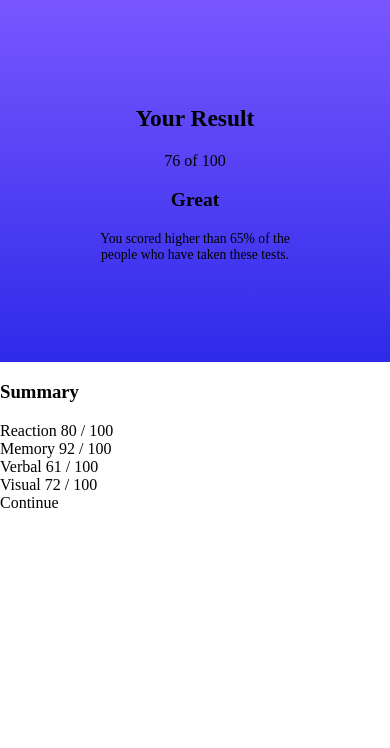
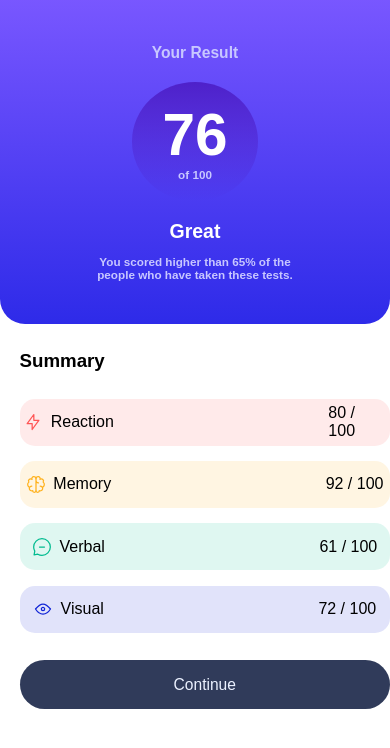
Before and after one commit to DominikSubocz/Result_Summary_Component-Challange, a plain HTML site: page index.html in a window 390 px wide. Drawn offline with Linux system fonts and the light colour scheme.

Commit message:
First Mobile Breakpoint finished
This time I'm starting from mobile

```diff
--- a/index.html
+++ b/index.html
@@ -23,8 +23,10 @@
         <div class="card results-card">
           <h2>Your Result</h2>
           <div class="score-card">
-            76
-            of 100
+            <div class="score">
+              76
+              of 100
+            </div>
           </div>
           <h3>Great</h3>
           <p>You scored higher than 65% of the people who have taken these tests.</p>
@@ -33,22 +35,27 @@
         <div class="card summary-card">
           <h3>Summary</h3>
           <div class="item item-reaction">
-            Reaction
-            80 / 100
+            <img class="icon icon-reaction" alt="Red lightning bolt icon" src="assets/images/icon-reaction.svg">
+
+            <span>Reaction</span>
+              80 / 100
           </div>
           <div class="item item-memory">
-            Memory
+          <img class="icon icon-memory" alt="Yellow brain icon " src="assets/images/icon-memory.svg">
+            <span>Memory</span>
             92 / 100
           </div>
           <div class="item item-verbal">
-            Verbal
+            <img class="icon icon-verbal" alt="Green speech bubble icon " src="assets/images/icon-verbal.svg">
+            <span>Verbal</span>
             61 / 100
           </div>
           <div class="item item-visual">
-            Visual
+            <img class="icon icon-verbal" alt="Blue eye icon " src="assets/images/icon-visual.svg">
+            <span>Visual</span>
             72 / 100
           </div>
-          Continue
+          <button>Continue</button>
         </div>
 
     </div>
--- a/styles/styles.css
+++ b/styles/styles.css
@@ -1,3 +1,7 @@
+
+body{
+  font-family: Arial, Helvetica, sans-serif;
+}
 
 /* Extra small devices (phones, 600px and down) */
 @media only screen and (max-width: 600px) {
@@ -25,19 +29,96 @@
       .results-card{
         text-align: center;
         background-image: linear-gradient(hsl(252, 100%, 67%),hsl(241, 81%, 54%));
-        padding:22vw;
+        padding:8vw 22vw 8vw 22vw;
+        border-radius: 0 0 25px 25px;
       }
 
-      .results-card > p{
-        font-size:3.5vw;
+      .score,.results-card > p{
+        font-size:3vw;
+        font-weight: 700;
+        color:hsl(241, 100%, 89%);
+
       }
 
       .results-card > h2{
-        font-size:6vw;
+        font-size:4vw;
+        color:hsl(241, 100%, 89%);
+
+
       }
 
       .results-card > h3{
         font-size:5vw;
+        color:hsl(0, 0%, 100%);
+        margin:0;
       }
 
+      .score-card{
+        border-radius: 50%;
+        width: 22.5vw;
+        margin:5vw auto;
+        padding:5vw;
+        background-image: linear-gradient(hsla(256, 72%, 46%, 1), hsla(241, 72%, 46%, 0));
+      }
+
+      .score::first-line{
+        color:hsl(0, 0%, 100%);
+        font-size:15vw;
+        font-weight: bolder;
+
+      }
+
+      .summary-card{
+        display: flex;
+        flex-direction: column;
+        margin: 2vw 0 0 5vw;
+      }
+
+      .item{
+        display: inline-flex;
+        align-items: center;
+        justify-content: center;
+        height: 10vw;
+        margin: 2vw 0 2vw 0;
+        font-weight: 400;
+        border-radius: 15px;
+        padding:1vw;
+      }
+
+      .item > span{
+        margin: 0 55vw 0 2vw;
+      }
+
+      .icon{
+        width: 5vw;
+      }
+
+      .item-reaction{
+        background-color: hsla(0, 100%, 67%, 0.127);
+      }
+
+      .item-memory{
+        background-color: hsla(39, 100%, 56%, 0.127);
+
+      }
+
+      .item-verbal{
+        background-color: hsla(166, 100%, 37%, 0.127);
+      }
+
+      .item-visual{
+        background-color:hsla(234, 85%, 45%, 0.127);
+      }
+
+      button{
+        background-color: hsl(224, 30%, 27%);
+        border:none;
+        border-radius: 25px;
+        color:hsl(221, 100%, 96%);
+        font-size:4vw;
+        padding:4vw;
+        margin:5vw 0;
+      }
+
+
 }
```
